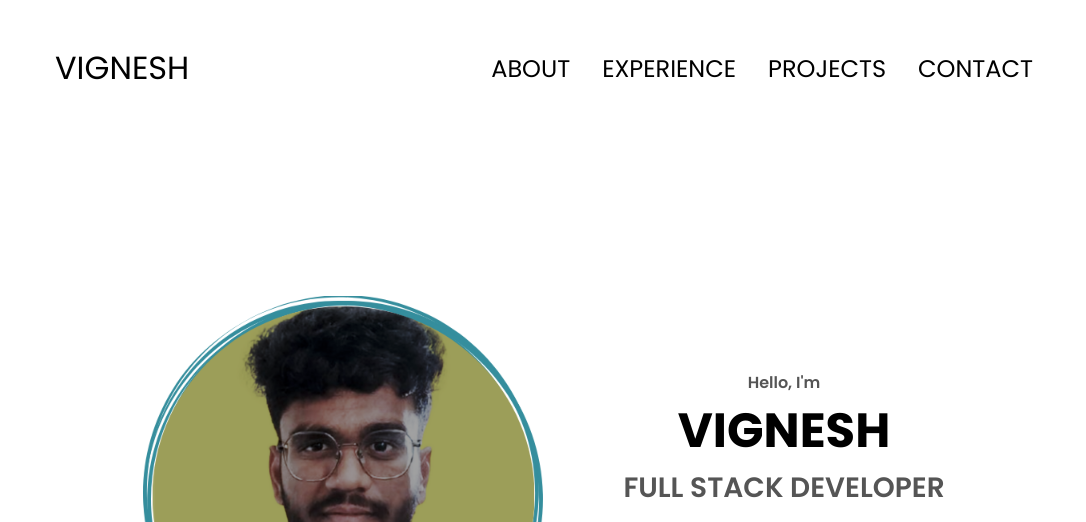
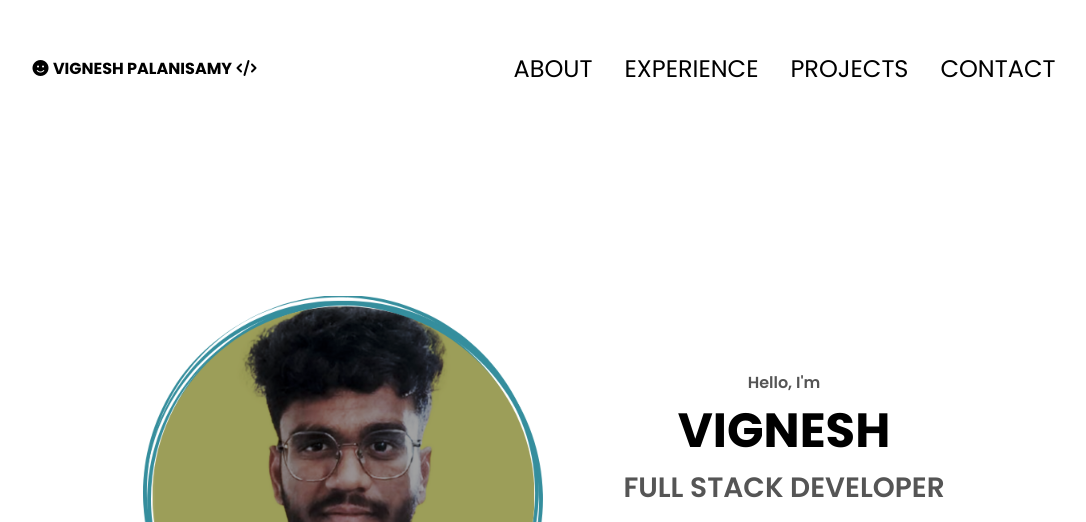
Before and after one commit to vignesh-boop/Vicky_Portfolio, a plain HTML site: page index.html in a window 1280 px wide. Shown: the top 522 px of the page, without its empty margins (96-1182 px from the left). Drawn offline with Linux system fonts and the light colour scheme.

Commit message:
Update index.html
Updated the profile

```diff
--- a/index.html
+++ b/index.html
@@ -6,10 +6,12 @@
     <title>PORTFOLIO</title>
     <link rel="stylesheet" href="style.css">
     <link rel="stylesheet" href="mediaquaries.css">
+    <link href="https://fonts.googleapis.com/css2?family=Poppins:wght@400;700&display=swap" rel="stylesheet">
+<link rel="stylesheet" href="https://cdnjs.cloudflare.com/ajax/libs/font-awesome/6.7.2/css/all.min.css" integrity="sha512-Evv84Mr4kqVGRNSgIGL/F/aIDqQb7xQ2vcrdIwxfjThSH8CSR7PBEakCr51Ck+w+/U6swU2Im1vVX0SVk9ABhg==" crossorigin="anonymous" referrerpolicy="no-referrer" />
 </head>
 <body>
     <nav id="dekstop-nav">
-        <div class="logo">VIGNESH</div>
+        <div class="logoHead"><i class="fa-solid fa-face-smile"></i> <b>VIGNESH PALANISAMY</b> <i class="fa-solid fa-code"></i></div>
         <div>
             <ul class="nav-links">
 
```
